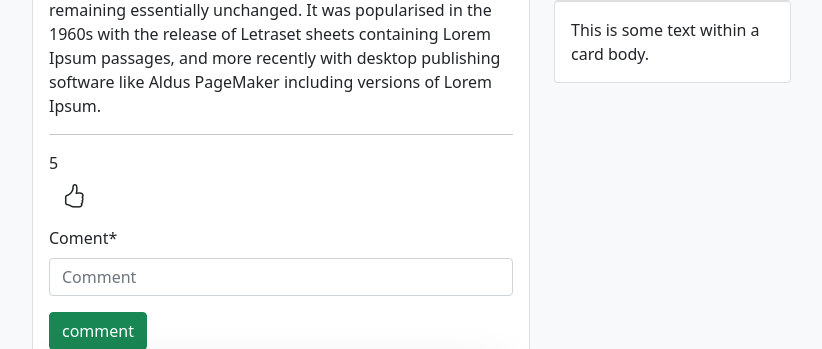
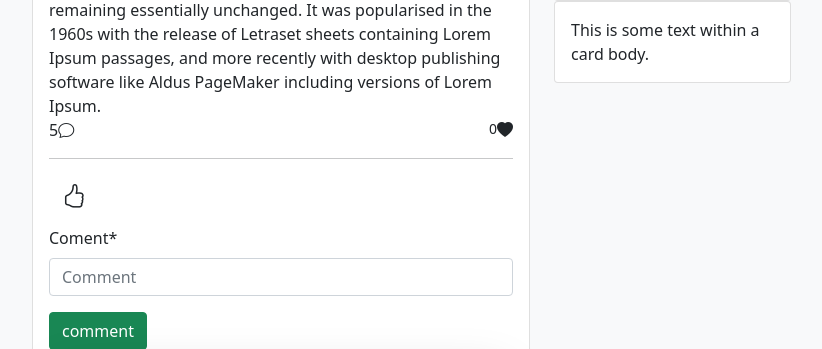
Before and after one commit to rcoffie/simple-socail-, a Django app: page /post/post_detail/11/ in a window 1280 px wide. Shown: the part 331-680 px from the top of the page, without its empty margins (272-1094 px from the left). Run offline with Django 4.2, Linux system fonts and the light colour scheme; data comes from the database, SQL or seed files in the repository; both versions use the stored data as it was after the commit; data that the repository does not hold is empty; parts of the project's set-up code (start-up, migrations or seed data) failed here and were passed over; some libraries are stand-ins or nearby versions.

Commit message:
working on like and total likes

```diff
--- a/post_engine/models.py
+++ b/post_engine/models.py
@@ -10,6 +10,10 @@ class Post(models.Model):
     image = models.ImageField(upload_to = 'post_images', blank=True,null=True)
     date = models.DateTimeField(auto_now_add=True)
     likes = models.ManyToManyField(User, related_name='likes', blank=True)
+
+
+    def get_total_likes(self):
+        return self.likes.count()
 
     ordering = ['-date']
 
--- a/post_engine/views.py
+++ b/post_engine/views.py
@@ -62,6 +62,7 @@ def post_detail(request, pk):
     post = Post.objects.get(pk=pk)
     comments = Comment.objects.filter(post=post)
     total_comments = comments.count()
+
     is_liked = False
     if post.likes.filter(id=request.user.id).exists():
         is_liked = True
@@ -78,7 +79,7 @@ def post_detail(request, pk):
     else:
         form = CommentForm()
 
-    context = {'post':post,'comments':comments,'form':form,'total_comments':total_comments,'is_liked':is_liked,}
+    context = {'post':post,'comments':comments,'form':form,'total_comments':total_comments,'is_liked':is_liked,'total_likes':post.get_total_likes()}
     return render(request, 'post_engine/post_detail.html', context)
 
 
@@ -111,6 +112,5 @@ def like(request, pk):
     else:
         post.likes.add(request.user)
         is_liked =True
-    print(post)
 
     return HttpResponseRedirect(reverse("post_detail", args=[post.id]))
--- a/templates/post_engine/post_detail.html
+++ b/templates/post_engine/post_detail.html
@@ -28,8 +28,15 @@
       <div class="card mb-4" >
         <div class="card-body">
            {{post.post}}
+           <div class=" clearfix">
+              <span class="float-start">{{total_comments}}</span> <i class="bi bi-chat float-start"> </i>
+
+            <i class="bi bi-heart-fill float-end"></i>
+            <small class="float-end">{{post.get_total_likes}} </small>
+            <br>
+
+           </div>
            <hr>
-           {{total_comments}}
            <form class="" action="{% url 'like' post.id  %}" method="POST">
            {% csrf_token %}
            {% if is_liked %}
@@ -38,6 +45,9 @@
             <button type="submit" value="{{post.id}}" class="btn btn-outline" name="post_id"> <h4> <i class="bi bi-hand-thumbs-up"></i> </h4> </button>
             {% endif %}
            </form>
+
+
+
           <form class="" action="#" method="POST">
             {% csrf_token %}
             {{ form| crispy}}
```
Also changed, not shown: db.sqlite3.
